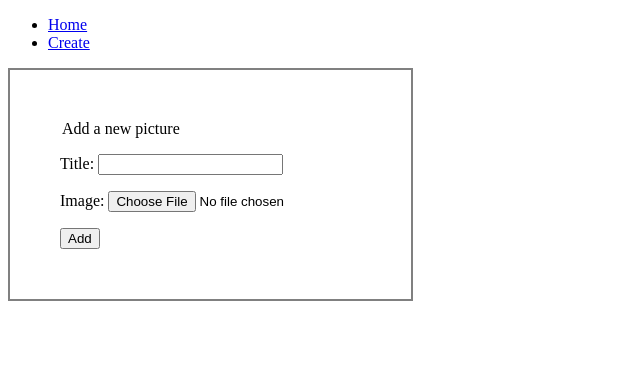
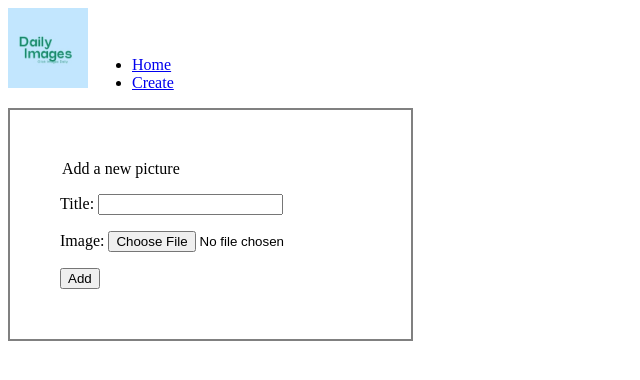
Before and after one commit to shubham-00/deploy-a-typical-django-app-on-a-vps, a Django app: page /create/ in a window 1280 px wide. Shown: the top 380 px of the page, without its empty margins (0-640 px from the left). Run offline with Django 4.2, Linux system fonts and the light colour scheme.

Commit message:
added logo (static files)

```diff
--- a/src/pictures/templates/pictures/base.html
+++ b/src/pictures/templates/pictures/base.html
@@ -1,3 +1,4 @@
+{% load static %}
 <!DOCTYPE html>
 <html lang="en">
 	<head>
@@ -8,7 +9,8 @@
 	</head>
 	<body>
 		<div>
-			<ul>
+			<img src="{% static 'pictures/logo.jpg' %}" alt="" width="80" />
+			<ul style="display: inline-block">
 				<li><a href="{% url 'pictures:home' %}">Home</a></li>
 				<li><a href="{% url 'pictures:create' %}">Create</a></li>
 			</ul>
```
Also changed, not shown: src/pictures/static/pictures/logo.jpg (added).
